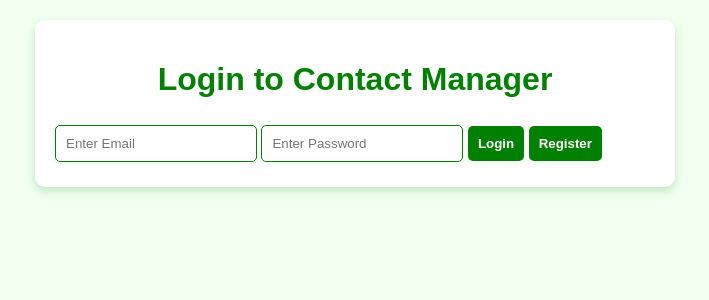
After one commit to Armintavakol1376/Contanct_list_managment, a Flask app: page /login in a window 1280 px wide. The commit adds this page. Shown: the top 300 px of the page, without its empty margins (285-994 px from the left). Run offline with Flask 3, Linux system fonts and the light colour scheme.

Commit message:
login page added

```diff
--- a/app.py
+++ b/app.py
@@ -1,11 +1,30 @@
-from flask import Flask, render_template, request, jsonify
+from flask import Flask, render_template, request, jsonify, redirect, url_for
+from flask_jwt_extended import JWTManager, create_access_token, jwt_required, get_jwt_identity
 import json
 import os
 
 app = Flask(__name__)
+app.config["JWT_SECRET_KEY"] = "supersecretkey"
+jwt = JWTManager(app)
 
+USERS_FILE = "users.json"
 CONTACTS_FILE = "contacts.json"
 
+# Load & Save Users
+def load_users():
+    if not os.path.exists(USERS_FILE):
+        save_users({})
+    try:
+        with open(USERS_FILE, "r") as f:
+            return json.load(f)
+    except (FileNotFoundError, json.JSONDecodeError):
+        return {}
+
+def save_users(users):
+    with open(USERS_FILE, "w") as f:
+        json.dump(users, f, indent=4)
+
+# Load & Save Contacts
 def load_contacts():
     if not os.path.exists(CONTACTS_FILE):
         save_contacts([])
@@ -20,51 +39,45 @@ def save_contacts(contacts):
     with open(CONTACTS_FILE, "w") as f:
         json.dump({"contacts": contacts}, f, indent=4)
 
+# 🔹 Route for Login Page
+@app.route("/login")
+def login_page():
+    return render_template("login.html")
+
+# 🔹 Route for Contact Management Page (Protected)
 @app.route("/")
 def home():
     return render_template("index.html")
 
-@app.route("/get_contacts", methods=["GET"])
-def get_contacts():
-    contacts = load_contacts()
-    return jsonify({"contacts": contacts})
+# 🔹 User Registration
+@app.route("/register", methods=["POST"])
+def register():
+    data = request.json
+    users = load_users()
 
-@app.route("/add_contact", methods=["POST"])
-def add_contact():
+    if data["email"] in users:
+        return jsonify({"error": "User already exists"}), 400
+
+    users[data["email"]] = {"password": data["password"]}
+    save_users(users)
+
+    return jsonify({"message": "User registered successfully"}), 201
+
+# 🔹 User Login
+@app.route("/login", methods=["POST"])
+def login():
     data = request.json
-    contacts = load_contacts()
+    users = load_users()
 
-    new_contact = {
-        "name": data["name"],
-        "age": data["age"],
-        "email": data["email"]
-    }
+    #  Prevent blank email or password login
+    if not data.get("email") or not data.get("password"):
+        return jsonify({"error": "Email and password are required"}), 400
 
-    if any(contact["email"] == new_contact["email"] for contact in contacts):
-        return jsonify({"error": "Contact with this email already exists."}), 400
+    if data["email"] in users and users[data["email"]]["password"] == data["password"]:
+        access_token = create_access_token(identity=data["email"])
+        return jsonify({"token": access_token})
 
-    contacts.append(new_contact)
-    save_contacts(contacts)
-
-    return jsonify({"message": "Contact added successfully.", "contacts": contacts})
-
-@app.route("/delete_contact/<int:index>", methods=["DELETE"])
-def delete_contact(index):
-    contacts = load_contacts()
-
-    if index < 0 or index >= len(contacts):
-        return jsonify({"error": "Invalid index"}), 400
-
-    contacts.pop(index)
-    save_contacts(contacts)
-
-    return jsonify({"message": "Contact deleted successfully.", "contacts": contacts})
-
-@app.route("/search_contacts/<name>", methods=["GET"])
-def search_contacts(name):
-    contacts = load_contacts()
-    filtered = [c for c in contacts if name.lower() in c["name"].lower()]
-    return jsonify({"contacts": filtered})
+    return jsonify({"error": "Invalid credentials"}), 401
 
 if __name__ == "__main__":
     app.run(debug=True)
--- a/static/script.js
+++ b/static/script.js
@@ -1,72 +1,64 @@
-document.addEventListener("DOMContentLoaded", loadContacts);
-
-function loadContacts() {
-    fetch("/get_contacts")
-        .then(response => response.json())
-        .then(data => displayContacts(data.contacts))
-        .catch(error => console.error("Error loading contacts:", error));
+// Store JWT Token
+function saveToken(token) {
+    localStorage.setItem("jwt", token);
 }
 
-function addContact() {
-    let name = document.getElementById("name").value;
-    let age = document.getElementById("age").value;
-    let email = document.getElementById("email").value;
+// Retrieve JWT Token
+function getToken() {
+    return localStorage.getItem("jwt");
+}
 
-    if (!name || !age || !email) {
-        alert("Please fill all fields!");
+// Redirect If Not Logged In
+function checkAuth() {
+    if (!getToken()) {
+        window.location.href = "/login"; // Redirect to login if not authenticated
+    }
+}
+
+// Logout Function
+function logout() {
+    localStorage.removeItem("jwt");
+    alert("Logged out successfully!");
+    window.location.href = "/login"; // Redirect back to login page
+}
+
+function login() {
+    let email = document.getElementById("login-email").value.trim();
+    let password = document.getElementById("login-password").value.trim();
+
+    //  Prevent empty fields
+    if (!email || !password) {
+        alert("Email and password are required!");
         return;
     }
 
-    fetch("/add_contact", {
+    fetch("/login", {
         method: "POST",
         headers: { "Content-Type": "application/json" },
-        body: JSON.stringify({ name, age, email })
+        body: JSON.stringify({ email, password })
     })
     .then(response => response.json())
     .then(data => {
-        if (data.error) {
-            alert(data.error);
+        if (data.token) {
+            saveToken(data.token);
+            alert("Login successful!");
+            window.location.href = "/";
         } else {
-            loadContacts();  // Reload the updated contact list
+            alert(data.error);  // Show backend error message
         }
     });
 }
 
-function displayContacts(contacts) {
-    let contactList = document.getElementById("contacts");
-    contactList.innerHTML = "";
+// User Registration
+function register() {
+    let email = document.getElementById("login-email").value;
+    let password = document.getElementById("login-password").value;
 
-    contacts.forEach((person, index) => {
-        let li = document.createElement("li");
-        li.innerHTML = `
-            ${person.name} | ${person.age} | ${person.email}
-            <button onclick="deleteContact(${index})">Delete</button>
-        `;
-        contactList.appendChild(li);
-    });
+    fetch("/register", {
+        method: "POST",
+        headers: { "Content-Type": "application/json" },
+        body: JSON.stringify({ email, password })
+    })
+    .then(response => response.json())
+    .then(data => alert(data.message));
 }
-
-function deleteContact(index) {
-    fetch(`/delete_contact/${index}`, { method: "DELETE" })
-        .then(response => response.json())
-        .then(data => {
-            if (data.error) {
-                alert(data.error);
-            } else {
-                loadContacts();  // Reload the updated list
-            }
-        });
-}
-
-function searchContact() {
-    let searchValue = document.getElementById("search").value.trim();
-
-    if (searchValue === "") {
-        loadContacts();
-        return;
-    }
-
-    fetch(`/search_contacts/${searchValue}`)
-        .then(response => response.json())
-        .then(data => displayContacts(data.contacts));
-}
--- /dev/null
+++ b/templates/login.html
@@ -0,0 +1,25 @@
+<!DOCTYPE html>
+<html lang="en">
+<head>
+    <meta charset="UTF-8">
+    <meta name="viewport" content="width=device-width, initial-scale=1.0">
+    <title>Login</title>
+    <link rel="stylesheet" href="{{ url_for('static', filename='styles.css') }}">
+</head>
+<body>
+
+    <div class="container">
+        <h1>Login to Contact Manager</h1>
+
+        <!-- 🔐 Login Form -->
+        <div class="login-container">
+            <input type="email" id="login-email" placeholder="Enter Email">
+            <input type="password" id="login-password" placeholder="Enter Password">
+            <button onclick="login()">Login</button>
+            <button onclick="register()">Register</button>
+        </div>
+    </div>
+
+    <script src="{{ url_for('static', filename='script.js') }}"></script>
+</body>
+</html>
```
Also changed, not shown: templates/index.html (+4 -7 lines), users.json (added, +11 -0 lines).
